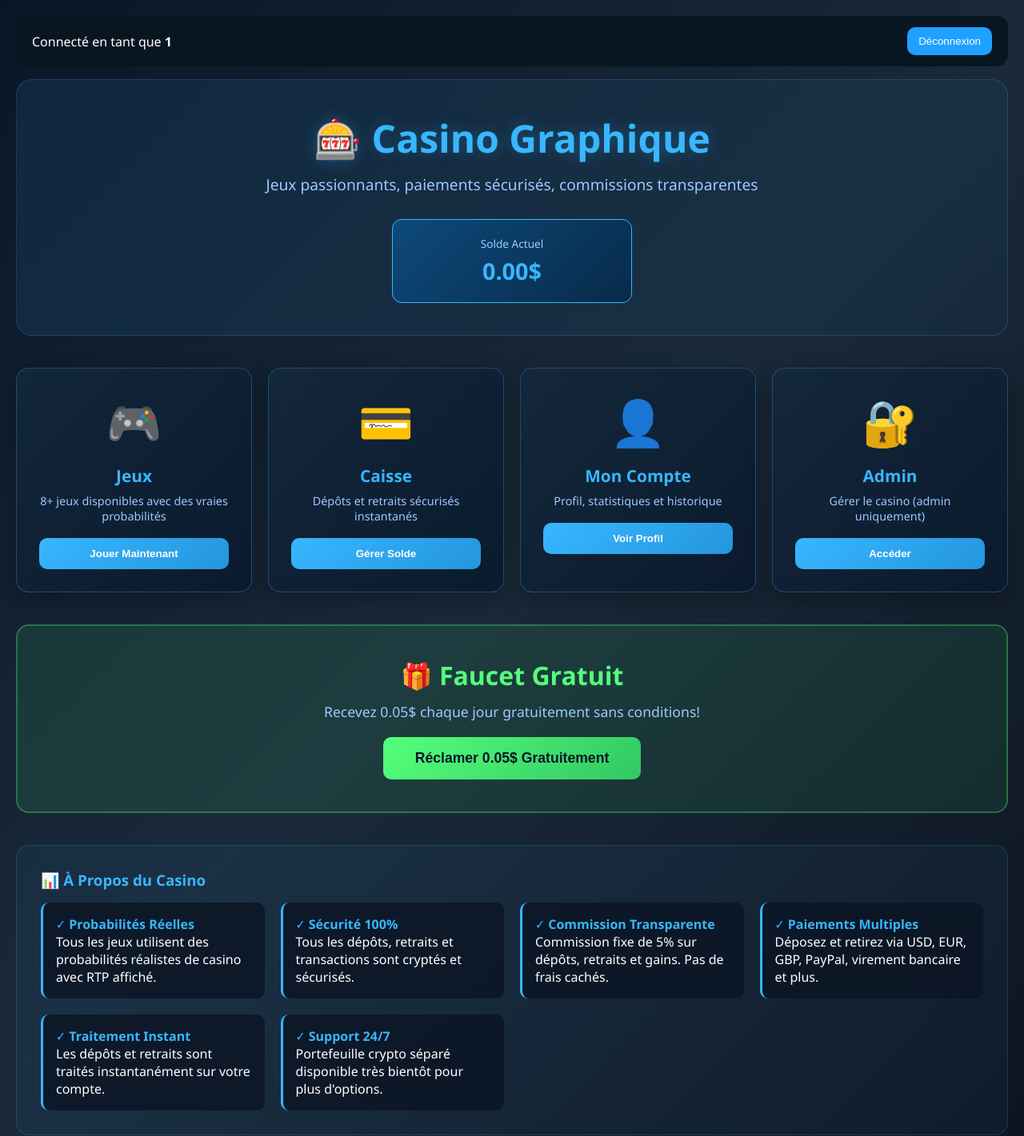
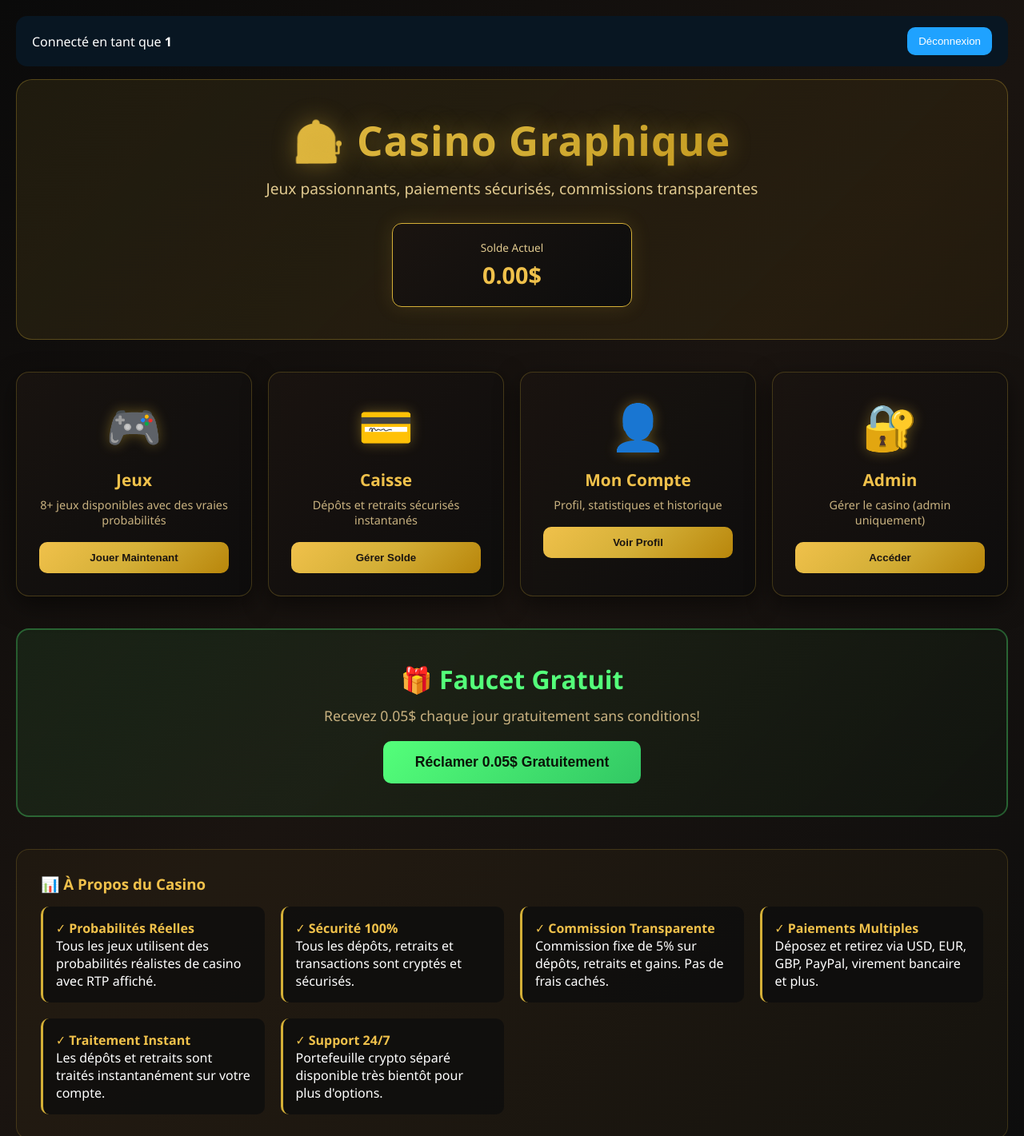
Before and after one commit to samuelfleury4000-dot/Mon-linux, a website: page index.html in a window 1280 px wide. Shown: the top 1421 px of the page at 80% size. Drawn offline with Linux system fonts and the light colour scheme; no server answers; sample sign-in values are in the browser's storage.

Commit message:
nouveau thème doré

```diff
--- a/index.html
+++ b/index.html
@@ -7,7 +7,7 @@
 * { margin: 0; padding: 0; box-sizing: border-box; }
 body {
   font-family: 'Segoe UI', Tahoma, Geneva, Verdana, sans-serif;
-            background: linear-gradient(135deg, #0a1628 0%, #1a2a3a 50%, #0d1420 100%);
+  background: linear-gradient(135deg, #0a0a0a 0%, #1a1410 50%, #0d0d0d 100%);
   color: white;
   padding: 20px;
   min-height: 100vh;
@@ -16,37 +16,42 @@
 
 /* Header */
 .header-section {
-            background: linear-gradient(135deg, rgba(56, 182, 255, 0.1) 0%, rgba(20, 60, 90, 0.2) 100%);
-            border: 1px solid rgba(56, 182, 255, 0.2);
+  background: linear-gradient(135deg, rgba(212, 175, 55, 0.1) 0%, rgba(60, 45, 10, 0.3) 100%);
+  border: 1px solid rgba(212, 175, 55, 0.3);
   border-radius: 20px;
   padding: 40px;
   margin-bottom: 40px;
   text-align: center;
 }
 .header-section h1 {
-            font-size: 3rem;
-            color: #38b6ff;
+  font-size: 3.2rem;
+  background: linear-gradient(135deg, #f0c14b 0%, #d4af37 50%, #b8860b 100%);
+  -webkit-background-clip: text;
+  background-clip: text;
+  -webkit-text-fill-color: transparent;
   margin-bottom: 12px;
-            text-shadow: 0 0 20px rgba(56, 182, 255, 0.3);
+  text-shadow: 0 0 30px rgba(212, 175, 55, 0.4);
+  letter-spacing: 1px;
 }
 .header-section p {
   font-size: 1.2rem;
-            color: #9cc9ff;
+  color: #e0c98f;
   margin-bottom: 30px;
 }
 .user-card {
-            background: linear-gradient(135deg, #0d4a7a 0%, #082a4a 100%);
-            border: 1px solid #38b6ff;
+  background: linear-gradient(135deg, #1a1410 0%, #0d0d0d 100%);
+  border: 1px solid #d4af37;
   padding: 20px;
   border-radius: 12px;
   display: inline-block;
   min-width: 300px;
+  box-shadow: 0 0 25px rgba(212, 175, 55, 0.15);
 }
-        .user-card .label { color: #9cc9ff; font-size: 0.85rem; }
+.user-card .label { color: #e0c98f; font-size: 0.85rem; }
 .user-card .value {
   font-size: 1.8rem;
   font-weight: bold;
-            color: #38b6ff;
+  color: #f0c14b;
   margin-top: 5px;
 }
 
@@ -60,28 +65,28 @@
 
 /* Cards */
 .card {
-            background: linear-gradient(135deg, rgba(20, 40, 60, 0.9) 0%, rgba(10, 25, 45, 0.9) 100%);
-            border: 1px solid rgba(56, 182, 255, 0.3);
+  background: linear-gradient(135deg, rgba(26, 20, 16, 0.9) 0%, rgba(13, 13, 13, 0.9) 100%);
+  border: 1px solid rgba(212, 175, 55, 0.25);
   border-radius: 16px;
   padding: 28px;
   text-align: center;
   cursor: pointer;
   transition: all 0.3s;
-            box-shadow: 0 10px 30px rgba(0, 0, 0, 0.3);
+  box-shadow: 0 10px 30px rgba(0, 0, 0, 0.5);
 }
 .card:hover {
-            border-color: rgba(56, 182, 255, 0.6);
-            box-shadow: 0 20px 50px rgba(56, 182, 255, 0.2);
+  border-color: rgba(212, 175, 55, 0.7);
+  box-shadow: 0 20px 50px rgba(212, 175, 55, 0.2);
   transform: translateY(-5px);
 }
-        .card .icon { font-size: 3.5rem; margin-bottom: 16px; }
+.card .icon { font-size: 3.5rem; margin-bottom: 16px; filter: drop-shadow(0 0 8px rgba(212,175,55,0.4)); }
 .card h3 {
   font-size: 1.3rem;
-            color: #38b6ff;
+  color: #f0c14b;
   margin-bottom: 8px;
 }
 .card p {
-            color: #9cc9ff;
+  color: #c9b280;
   font-size: 0.9rem;
   margin-bottom: 18px;
 }
@@ -90,20 +95,21 @@
   padding: 12px;
   border: none;
   border-radius: 10px;
-            background: linear-gradient(135deg, #38b6ff 0%, #2496dd 100%);
-            color: white;
+  background: linear-gradient(135deg, #f0c14b 0%, #d4af37 50%, #b8860b 100%);
+  color: #1a1410;
   font-weight: bold;
   cursor: pointer;
   transition: all 0.3s;
 }
 .card button:hover {
-            background: linear-gradient(135deg, #4ac6ff 0%, #2fa6ed 100%);
+  background: linear-gradient(135deg, #ffd77a 0%, #e4bf47 50%, #c8961b 100%);
   transform: scale(1.05);
+  box-shadow: 0 0 20px rgba(212, 175, 55, 0.5);
 }
 
 /* Faucet Section */
 .faucet-section {
-            background: linear-gradient(135deg, rgba(84, 255, 122, 0.1) 0%, rgba(50, 200, 100, 0.1) 100%);
+  background: linear-gradient(135deg, rgba(84, 255, 122, 0.08) 0%, rgba(20, 40, 20, 0.2) 100%);
   border: 2px solid rgba(84, 255, 122, 0.3);
   border-radius: 16px;
   padding: 40px;
@@ -116,13 +122,13 @@
   margin-bottom: 12px;
 }
 .faucet-section p {
-            color: #9cc9ff;
+  color: #c9b280;
   font-size: 1.1rem;
   margin-bottom: 20px;
 }
 .faucet-btn {
   background: linear-gradient(135deg, #54ff7a 0%, #32c864 100%);
-            color: #0a1628;
+  color: #0a1408;
   padding: 16px 40px;
   font-size: 1.1rem;
   font-weight: bold;
@@ -156,14 +162,14 @@
 
 /* Footer Info */
 .info-section {
-            background: rgba(56, 182, 255, 0.05);
-            border: 1px solid rgba(56, 182, 255, 0.2);
+  background: rgba(212, 175, 55, 0.04);
+  border: 1px solid rgba(212, 175, 55, 0.2);
   border-radius: 16px;
   padding: 30px;
   margin-top: 40px;
 }
 .info-section h3 {
-            color: #38b6ff;
+  color: #f0c14b;
   margin-bottom: 16px;
 }
 .info-grid {
@@ -172,12 +178,12 @@
   gap: 20px;
 }
 .info-item {
-            background: rgba(10, 20, 35, 0.8);
+  background: rgba(13, 13, 13, 0.8);
   padding: 16px;
   border-radius: 10px;
-            border-left: 3px solid #38b6ff;
+  border-left: 3px solid #d4af37;
 }
-        .info-item strong { color: #38b6ff; }
+.info-item strong { color: #f0c14b; }
 
 @media (max-width: 768px) {
   .header-section { padding: 24px; }
@@ -189,7 +195,7 @@
 <body>
 <div id="appHeader"></div>
 <div class="page">
-        <!-- Hero Section -->
+
 <div class="header-section">
 <h1>🎰 Casino Graphique</h1>
 <p>Jeux passionnants, paiements sécurisés, commissions transparentes</p>
@@ -199,7 +205,6 @@
 </div>
 </div>
 
-        <!-- Main Menu Cards -->
 <div class="grid-4">
 <div class="card">
 <div class="icon">🎮</div>
@@ -207,21 +212,18 @@
 <p>8+ jeux disponibles avec des vraies probabilités</p>
 <button onclick="window.location.href='games.html'">Jouer Maintenant</button>
 </div>
-
 <div class="card">
 <div class="icon">💳</div>
 <h3>Caisse</h3>
 <p>Dépôts et retraits sécurisés instantanés</p>
 <button onclick="window.location.href='transfert.html'">Gérer Solde</button>
 </div>
-
 <div class="card">
 <div class="icon">👤</div>
 <h3>Mon Compte</h3>
 <p>Profil, statistiques et historique</p>
 <button onclick="window.location.href='compte.html'">Voir Profil</button>
 </div>
-
 <div class="card">
 <div class="icon">🔐</div>
 <h3>Admin</h3>
@@ -230,7 +232,6 @@
 </div>
 </div>
 
-        <!-- Faucet Section -->
 <div class="faucet-section">
 <h2>🎁 Faucet Gratuit</h2>
 <p>Recevez 0.05$ chaque jour gratuitement sans conditions!</p>
@@ -238,7 +239,6 @@
 <div id="faucetResult"></div>
 </div>
 
-        <!-- Info Section -->
 <div class="info-section">
 <h3>📊 À Propos du Casino</h3>
 <div class="info-grid">
@@ -268,21 +268,18 @@
 </div>
 </div>
 </div>
+
 </div>
-
 <script src="app.js"></script>
 <script>
 async function claimFaucet() {
   const resultEl = document.getElementById('faucetResult');
   resultEl.innerText = '';
   resultEl.className = '';
-
   const btn = event.target;
   btn.disabled = true;
   btn.innerText = '⏳ Traitement...';
-
   const response = await apiFetch('/claim-faucet', { method: 'POST', body: {} });
-
   if (response.ok && response.data.success) {
     resultEl.className = 'message success';
     resultEl.innerText = '✓ ' + response.data.message;
@@ -291,11 +288,9 @@
     resultEl.className = 'message error';
     resultEl.innerText = '✗ ' + (response.data.message || 'Erreur du faucet');
   }
-
   btn.disabled = false;
   btn.innerText = 'Réclamer 0.05$ Gratuitement';
 }
-
 async function loadProfile() {
   const response = await apiFetch('/auth/profile');
   if (response.ok && response.data.success) {
@@ -303,7 +298,6 @@
     document.getElementById('balanceDisplay').innerText = balance + '$';
   }
 }
-
 window.addEventListener('DOMContentLoaded', async () => {
   renderHeader();
   if (await requireLogin()) {
```
Lines whose indentation alone changed are shown as unchanged.
